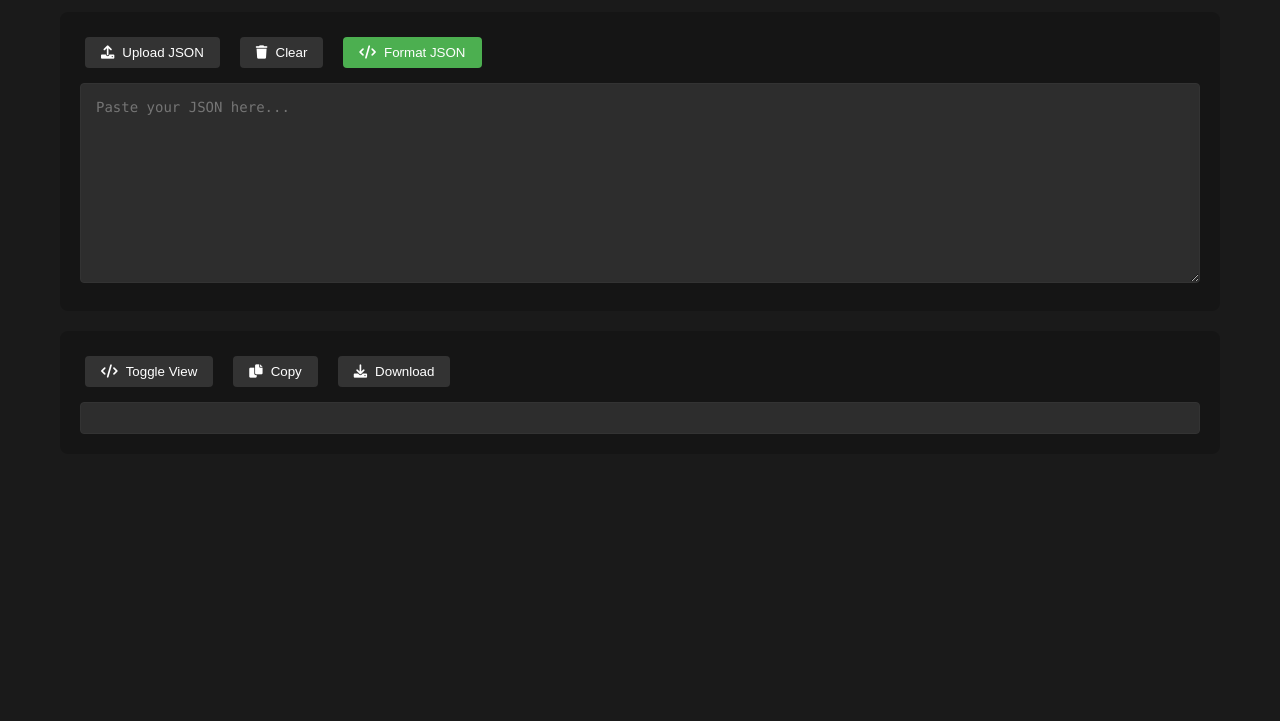
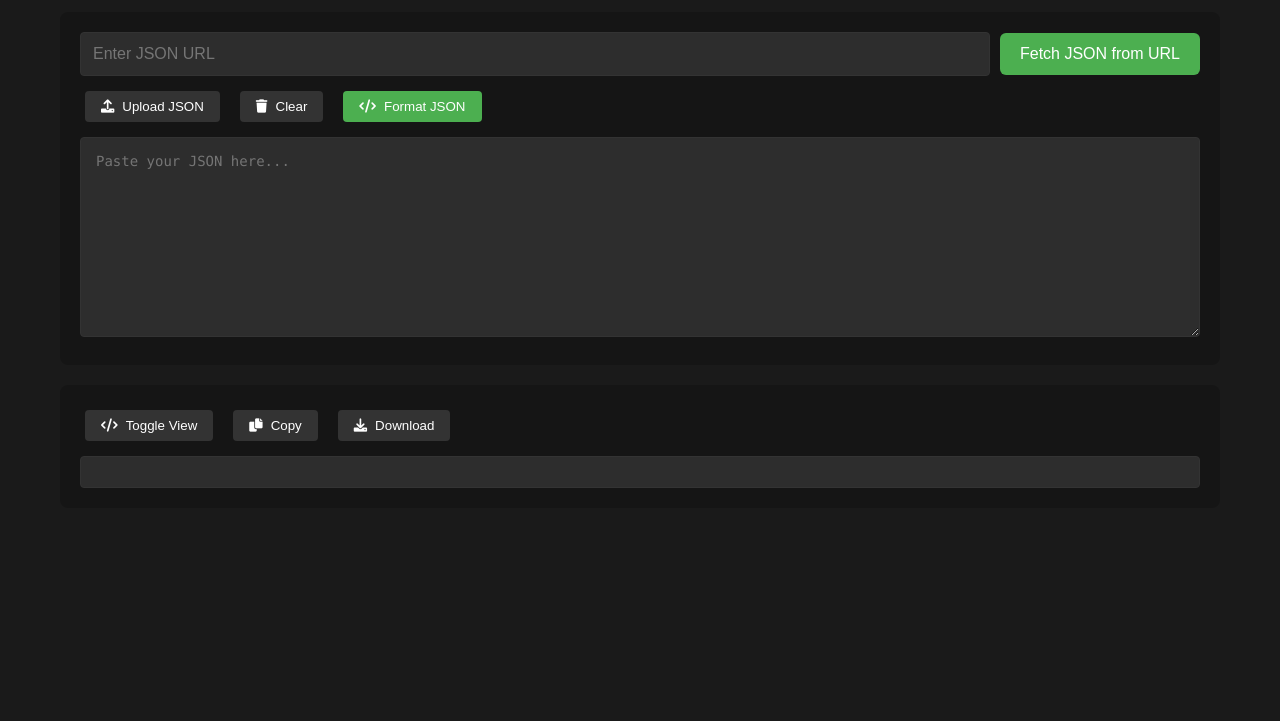
Before and after one commit to SayfullahSayeb/JSON-Viewer, a plain HTML site: page index.html in a window 1280 px wide. Shown: the part 79-800 px from the top of the page. Drawn offline with Linux system fonts and the light colour scheme.

Commit message:
Update index.html

```diff
--- a/index.html
+++ b/index.html
@@ -4,7 +4,7 @@
 <head>
     <meta charset="UTF-8">
     <meta name="viewport" content="width=device-width, initial-scale=1.0">
-    <title>JSON Viewer</title>
+    <title>Dark JSON Viewer</title>
     <link rel="stylesheet" href="styles.css">
     <link rel="stylesheet" href="https://cdnjs.cloudflare.com/ajax/libs/font-awesome/6.0.0/css/all.min.css">
 </head>
@@ -17,7 +17,12 @@
             </button>
         </header>
 
+
         <div class="input-section">
+            <div class="url-input-section">
+                <input type="text" id="urlInput" placeholder="Enter JSON URL" />
+                <button id="fetchUrlBtn">Fetch JSON from URL</button>
+            </div>
             <div class="input-controls">
                 <input type="file" id="fileInput" accept=".json" hidden>
                 <button id="uploadBtn" class="btn">
@@ -46,6 +51,7 @@
                     <i class="fas fa-download"></i> Download
                 </button>
             </div>
+
             <div id="jsonViewer" class="json-viewer">
                 <pre id="formattedOutput"></pre>
                 <div id="treeView" class="tree-view"></div>
```
